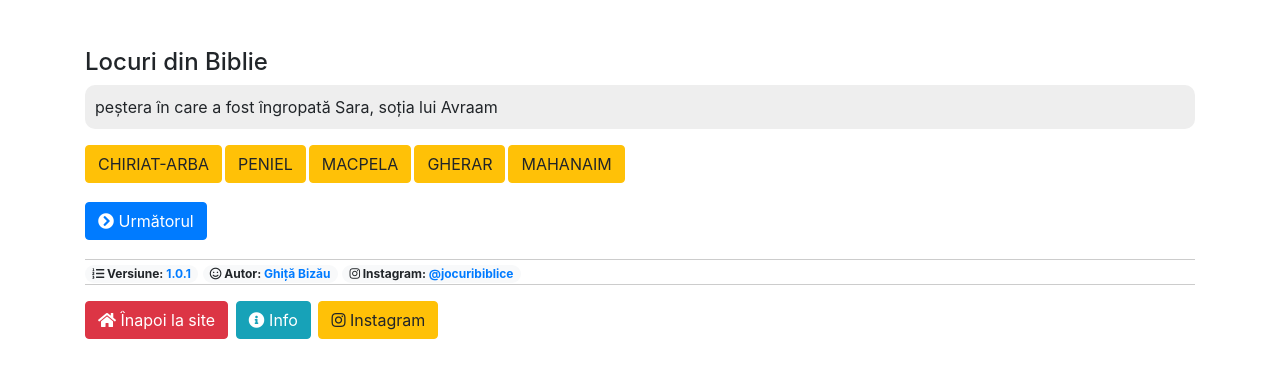
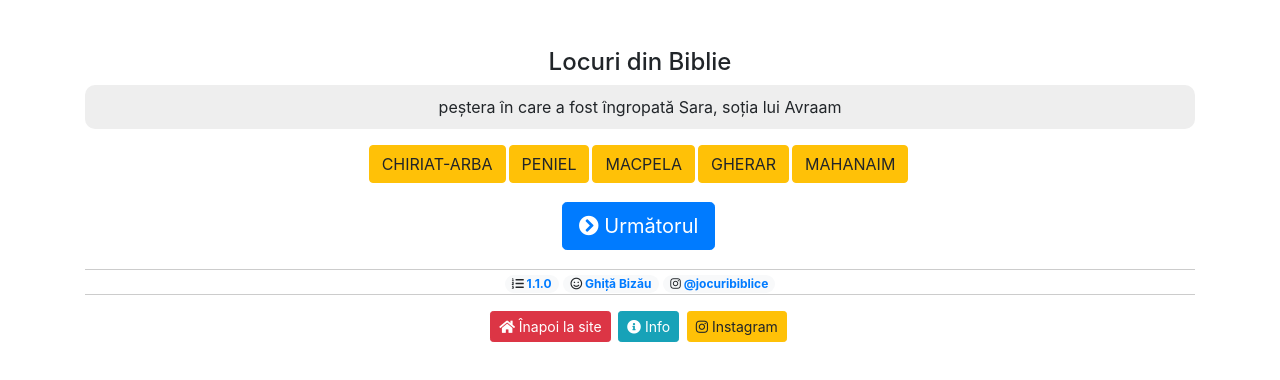
Before and after one commit to jocuribiblice/places, a plain HTML site: page index.html in a window 1280 px wide. Drawn offline with nearby package versions, Linux system fonts and the light colour scheme.

Commit message:
Release 1.1.0.

```diff
--- a/index.html
+++ b/index.html
@@ -24,7 +24,7 @@
 
   </head>
   <body>
-    <div class="container">
+    <div class="container text-center">
       <div class="row align-items-center my-5">
         <div class="col-lg-12">
           <h4>Locuri din Biblie</h4>
@@ -32,20 +32,20 @@
           <p class="controls">
           </p>
           <p>
-            <a href="" class="btn btn-primary" id="next-exercise">
+            <a href="" class="btn btn-primary btn-lg" id="next-exercise">
               <i class="fas fa-chevron-circle-right"></i>
               Următorul
             </a>
           </p>
           <p class="app-info">
             <span class="badge badge-pill badge-light">
-              <i class="fas fa-list-ol"></i> Versiune: <a href="https://github.com/jocuribiblice/places">1.0.1</a>
+              <i class="fas fa-list-ol"></i> <a href="https://github.com/jocuribiblice/places">1.1.0</a>
             </span>
             <span class="badge badge-pill badge-light">
-              <i class="far fa-smile"></i> Autor: <a href="https://ghitab.net">Ghiță Bizău</a>
+              <i class="far fa-smile"></i> <a href="https://ghitab.net">Ghiță Bizău</a>
             </span>
             <span class="badge badge-pill badge-light">
-              <i class="fab fa-instagram"></i> Instagram: <a href="https://www.instagram.com/jocuribiblice/">@jocuribiblice</a>
+              <i class="fab fa-instagram"></i> <a href="https://www.instagram.com/jocuribiblice/">@jocuribiblice</a>
             </span>
           </p>
 
@@ -68,15 +68,15 @@
           </div>
 
           <p>
-            <a href="https://jocuribiblice.net" class="btn btn-danger">
+            <a href="https://jocuribiblice.net" class="btn btn-danger btn-sm">
               <i class="fas fa-home"></i>
               Înapoi la site
             </a>
-            <a href="" class="btn btn-info" id="app-info-details">
+            <a href="" class="btn btn-info btn-sm" id="app-info-details">
               <i class="fa fa-info-circle"></i>
               Info
             </a>
-            <a href="https://www.instagram.com/jocuribiblice/" class="btn btn-warning">
+            <a href="https://www.instagram.com/jocuribiblice/" class="btn btn-warning btn-sm">
               <i class="fab fa-instagram"></i>
               Instagram
             </a>
--- a/js/scripts.js
+++ b/js/scripts.js
@@ -85,7 +85,6 @@ $(document).ready(function() {
 
 
   function win() {
-    $("p#status").text("Felicitări!");
     $("p#status").css({"background": "#2ecc71"});
     game_is_finished = true;
   }
```
Also changed, not shown: HISTORY.txt.
